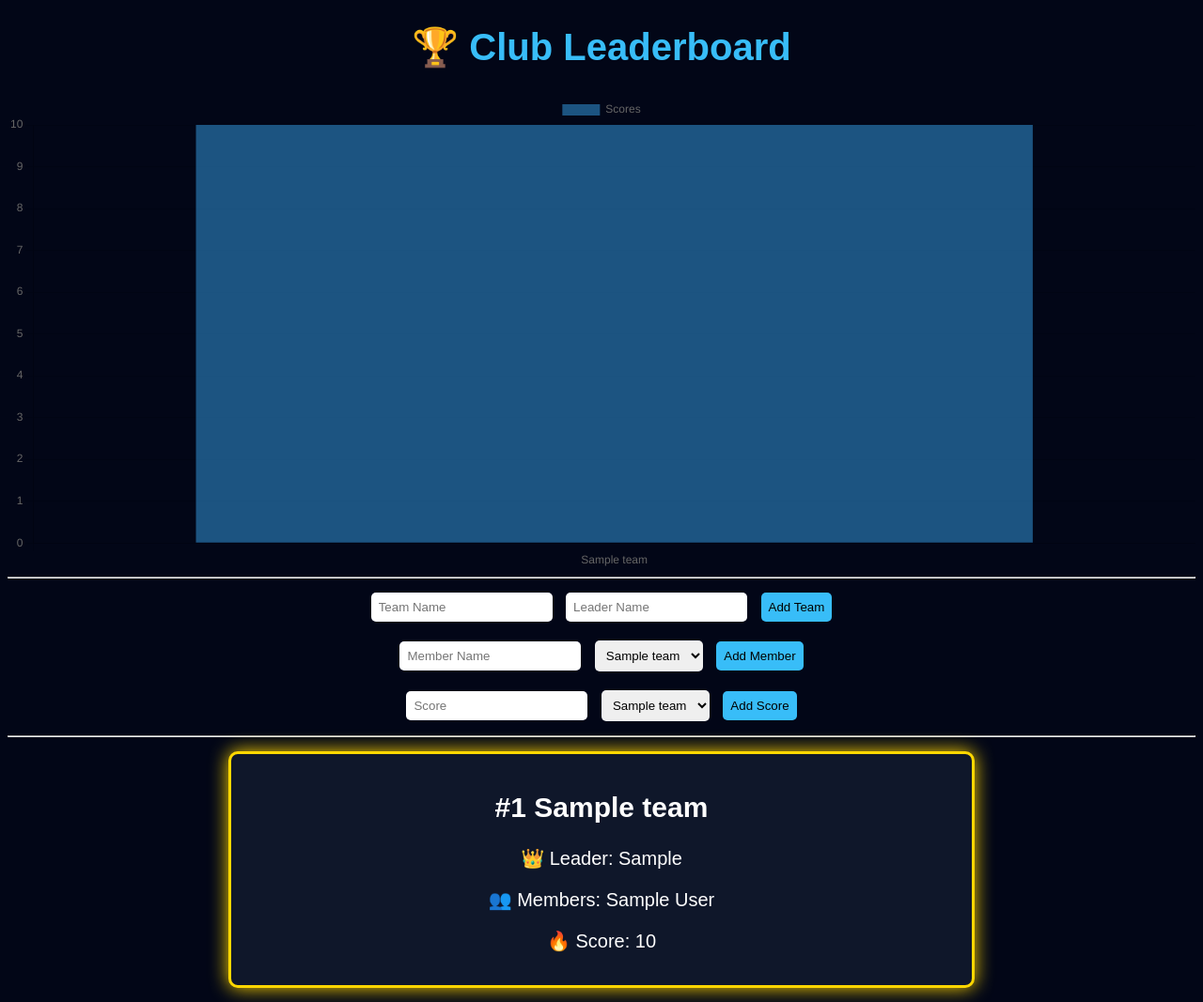
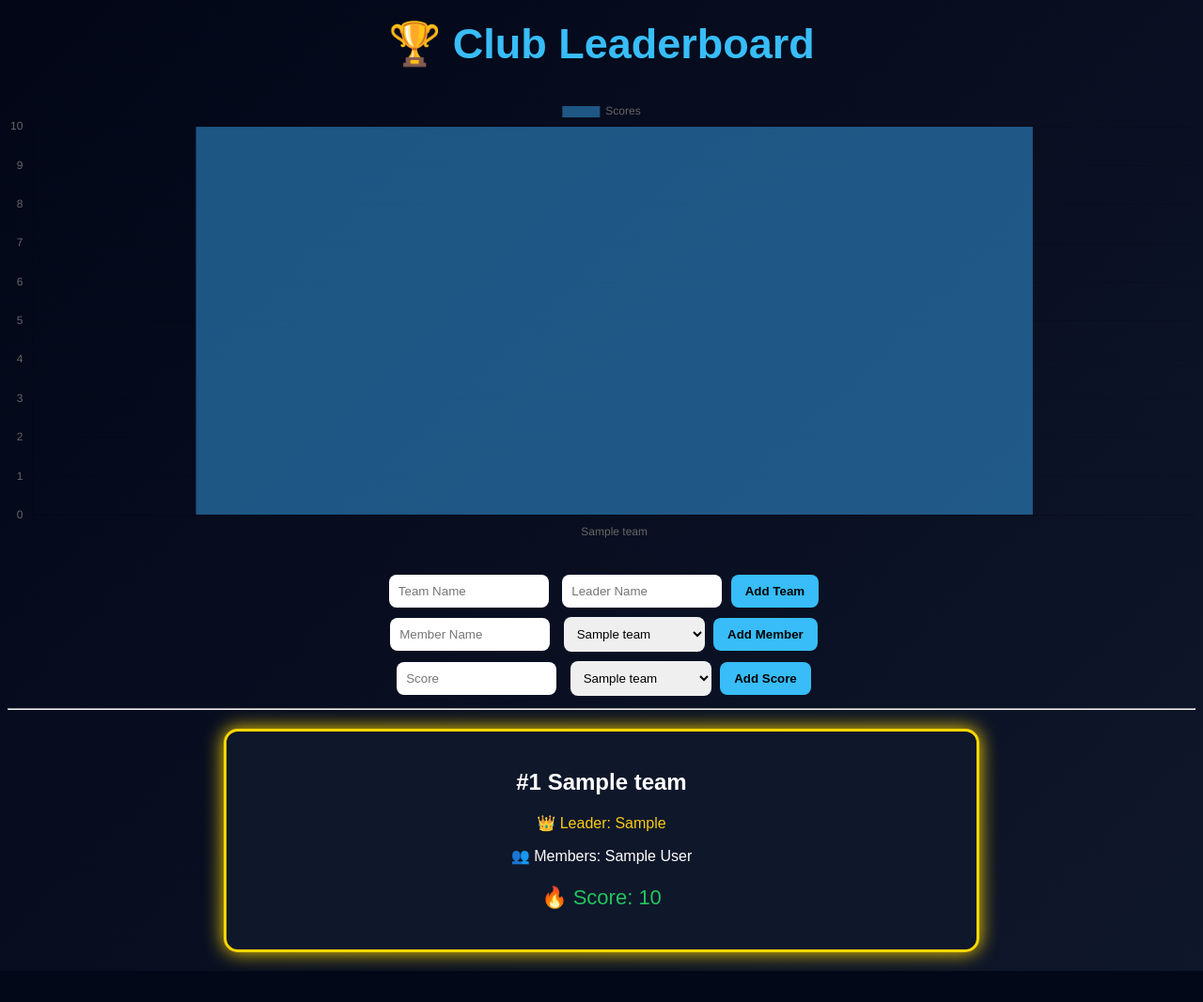
Before and after one commit to deerags101/club-dashboard, a Flask app: page / in a window 1280 px wide. Shown: the whole page at 94% size. After the commit the page ends 1034 px from the top, so only its background shows below. Run offline with Flask 3, Linux system fonts and the light colour scheme; tables that the repository leaves empty hold one stand-in row (values such as "Sample post").

Commit message:
UI Upgrade

```diff
--- a/templates/index.html
+++ b/templates/index.html
@@ -1,11 +1,11 @@
 <!DOCTYPE html>
 <html>
 <head>
-    <title>Club Dashboard</title>
+    <title>Club Leaderboard</title>
 
     <style>
         body {
-            background: #020617;
+            background: linear-gradient(135deg, #020617, #0f172a);
             color: white;
             font-family: Arial;
             text-align: center;
@@ -13,56 +13,71 @@
 
         h1 {
             color: #38bdf8;
-            font-size: 40px;
+            font-size: 45px;
+            margin-top: 20px;
         }
 
         .card {
             background: #0f172a;
-            margin: 15px auto;
-            padding: 15px;
-            border-radius: 10px;
+            margin: 20px auto;
+            padding: 20px;
+            border-radius: 15px;
             width: 60%;
-            font-size: 20px;
-            box-shadow: 0 0 10px #38bdf8;
+            box-shadow: 0 0 20px rgba(56,189,248,0.3);
+            transition: 0.3s;
+        }
+
+        .card:hover {
+            transform: scale(1.05);
         }
 
         .top1 { border: 3px solid gold; box-shadow: 0 0 20px gold; }
-        .top2 { border: 2px solid silver; }
-        .top3 { border: 2px solid orange; }
+        .top2 { border: 3px solid silver; }
+        .top3 { border: 3px solid orange; }
 
-        input, select, button {
-            padding: 8px;
+        input, select {
+            padding: 10px;
             margin: 5px;
-            border-radius: 5px;
+            border-radius: 8px;
             border: none;
+            width: 150px;
         }
 
         button {
+            padding: 10px 15px;
+            border-radius: 8px;
+            border: none;
             background: #38bdf8;
             color: black;
             cursor: pointer;
+            font-weight: bold;
         }
 
-        .form-section {
-            margin: 10px;
+        button:hover {
+            background: #0ea5e9;
         }
+
+        .forms {
+            margin-top: 30px;
+        }
+
+        .score {
+            font-size: 22px;
+            color: #22c55e;
+        }
+
+        .leader {
+            color: #facc15;
+        }
+
     </style>
-
-    <!-- AUTO REFRESH -->
-    <script>
-        setInterval(() => {
-            location.reload();
-        }, 3000);
-    </script>
-
 </head>
 
 <body>
 
 <h1>🏆 Club Leaderboard</h1>
 
-<!-- 📊 GRAPH -->
-<canvas id="chart" width="500" height="200"></canvas>
+<canvas id="chart" width="400" height="150"></canvas>
 
 <script src="https://cdn.jsdelivr.net/npm/chart.js"></script>
 
@@ -82,19 +97,16 @@
     });
 </script>
 
-<hr>
+<div class="forms">
 
 <!-- ADD TEAM -->
-<div class="form-section">
 <form action="/add_team" method="POST">
     <input name="name" placeholder="Team Name" required>
     <input name="leader" placeholder="Leader Name" required>
     <button>Add Team</button>
 </form>
-</div>
 
 <!-- ADD MEMBER -->
-<div class="form-section">
 <form action="/add_member" method="POST">
     <input name="name" placeholder="Member Name" required>
 
@@ -106,10 +118,8 @@
 
     <button>Add Member</button>
 </form>
-</div>
 
 <!-- ADD SCORE -->
-<div class="form-section">
 <form action="/add_score" method="POST">
     <input name="score" placeholder="Score" required>
 
@@ -121,6 +131,7 @@
 
     <button>Add Score</button>
 </form>
+
 </div>
 
 <hr>
@@ -133,9 +144,10 @@
     {% if loop.index == 3 %}top3{% endif %}">
 
     <h2>#{{ loop.index }} {{ team.name }}</h2>
-    <p>👑 Leader: {{ team.leader }}</p>
+    <p class="leader">👑 Leader: {{ team.leader }}</p>
     <p>👥 Members: {{ team.members | join(', ') }}</p>
-    <p>🔥 Score: {{ team.score }}</p>
+    <p class="score">🔥 Score: {{ team.score }}</p>
+
 </div>
 {% endfor %}
 
```
